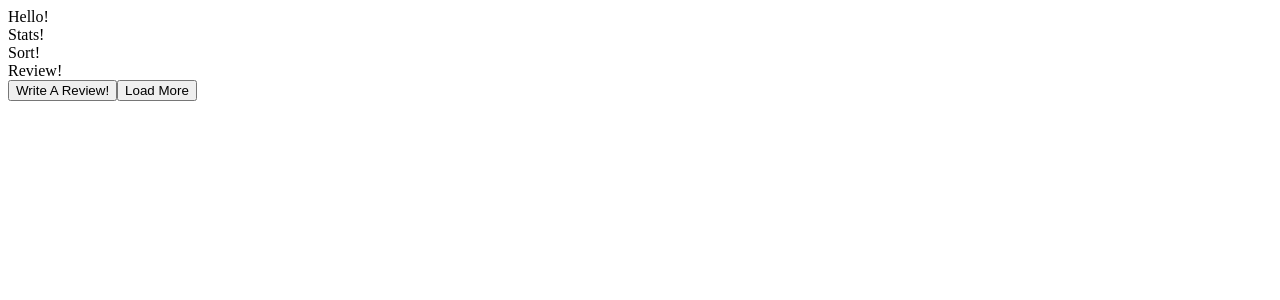
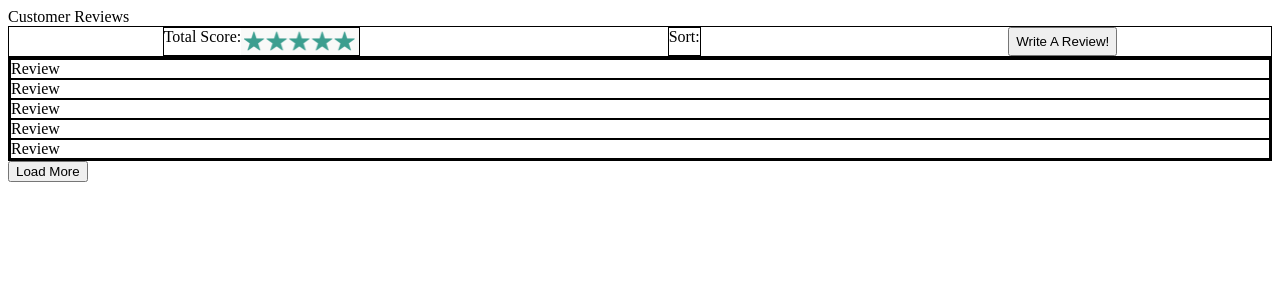
Before and after one commit to Edgar-Allan-Crows/customer-reviews-service, a React app: page / in a window 1280 px wide. Shown: the top 300 px of the page. Built offline with nearby package versions, Linux system fonts and the light colour scheme; the HTML template or start-up script is replaced by a standard one.

Commit message:
Built wireframe hierarchy of app components, added styled components, and added file loaders to load in images

```diff
--- a/client/App.jsx
+++ b/client/App.jsx
@@ -21,12 +21,9 @@ class App extends React.Component {
 
   render() {
     return (
-      <div>
-        <div>Hello!</div>
+      <div> Customer Reviews
         <Stats />
-        <Sort />
         <ReviewsFeed />
-        <button>Write A Review!</button>
         <button>Load More</button>
       </div>
     )
--- a/client/components/Review.jsx
+++ b/client/components/Review.jsx
@@ -1,7 +1,16 @@
 import React from 'react';
+import styled from 'styled-components';
+
+const SingleReview = styled.div`
+  display: flex;
+  border: 1px solid black;
+  flex-direction: column;
+`;
 
 const Review = () => (
-  <div>Review!</div>
+  <SingleReview>
+    Review
+  </SingleReview>
 )
 
 export default Review;
--- a/client/components/ReviewsFeed.jsx
+++ b/client/components/ReviewsFeed.jsx
@@ -1,10 +1,22 @@
 import React from 'react';
+import styled from 'styled-components';
 import Review from './Review.jsx';
 
+const Feed = styled.div`
+  display: flex;
+  border: 2px solid black;
+  flex-direction: column;
+  justify-content: center;
+`;
+
 const ReviewsFeed = () => (
-  <div>
+  <Feed>
     <Review />
-  </div>
+    <Review />
+    <Review />
+    <Review />
+    <Review />
+  </Feed>
 )
 
 export default ReviewsFeed;
--- a/client/components/Sort.jsx
+++ b/client/components/Sort.jsx
@@ -1,7 +1,30 @@
 import React from 'react';
+import styled from 'styled-components';
+
+const SortTitle = styled.div`
+  display: flex;
+  border: 1px solid black;
+`;
+
+const SortByList = styled.div`
+  display: none;
+  list-style-type:none;
+  ${SortTitle}:hover & {
+    display: inline;
+  }
+`;
 
 const Sort = () => (
-  <div>Sort!</div>
+  <SortTitle> Sort:
+    <SortByList>
+      <li>Highest Rating</li>
+      <li>Newest</li>
+      <li>Oldest</li>
+      <li>Lowest Rating</li>
+      <li>Most Helpful</li>
+      <li>Least Helpful</li>
+    </SortByList>
+  </SortTitle>
 )
 
 export default Sort;
--- a/client/components/Stats.jsx
+++ b/client/components/Stats.jsx
@@ -1,7 +1,30 @@
 import React from 'react';
+import styled from 'styled-components';
+import Sort from './Sort.jsx';
+import ratingPlaceholder from '../img/fiveStarPlaceholder.png';
+
+const StatsBar = styled.div`
+  display: flex;
+  border: 1px solid black;
+  flex-direction: row;
+  justify-content: space-around;
+`;
+
+const TotalScore = styled.div`
+  display: flex;
+  border: 1px solid black;
+  flex-direction: row;
+`;
 
 const Stats = () => (
-  <div>Stats!</div>
+  <StatsBar>
+    <TotalScore>
+      Total Score:
+      <img src={ratingPlaceholder} />
+    </TotalScore>
+    <Sort />
+    <button>Write A Review!</button>
+  </StatsBar>
 )
 
 export default Stats;
--- a/package.json
+++ b/package.json
@@ -6,7 +6,7 @@
   "scripts": {
     "build": "webpack -d --watch --config webpack.config.js",
     "db:seed": "node ./database/seed.js",
-    "start": "npm run ./server/index.js",
+    "start": "node ./server/index.js",
     "test": "jest"
   },
   "repository": {
@@ -26,6 +26,7 @@
     "@babel/preset-react": "^7.10.4",
     "babel-jest": "^26.3.0",
     "babel-loader": "^8.1.0",
+    "file-loader": "^6.1.0",
     "html-loader": "^1.3.1",
     "html-webpack-plugin": "^4.5.0",
     "jest": "^26.4.2",
--- a/webpack.config.js
+++ b/webpack.config.js
@@ -17,6 +17,14 @@ module.exports = {
             presets: ['@babel/preset-env', '@babel/preset-react']
           }
         }
+      },
+      {
+        test: /\.(png|jpe?g|gif)$/i,
+        use: [
+          {
+            loader: 'file-loader',
+          },
+        ],
       }
     ]
   }
```
Also changed, not shown: client/img/fiveStarPlaceholder.png (added), 2 other files (tests, documents, lock files or other folders).
